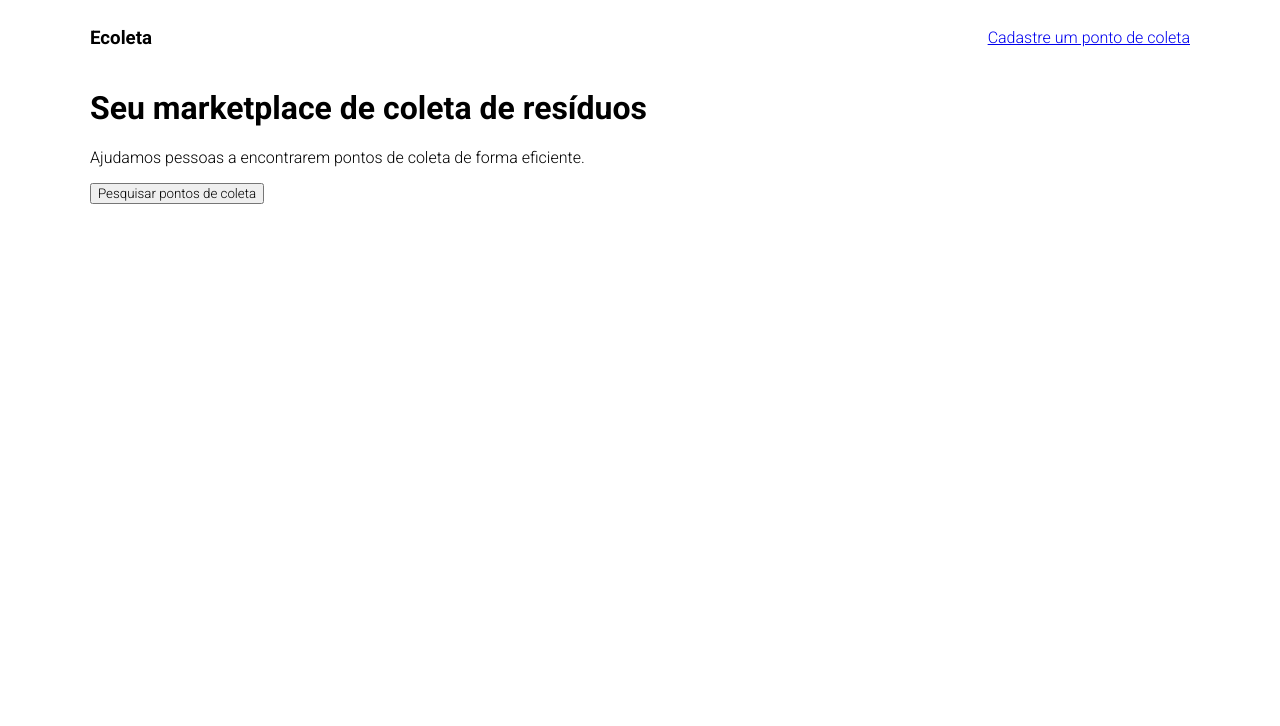
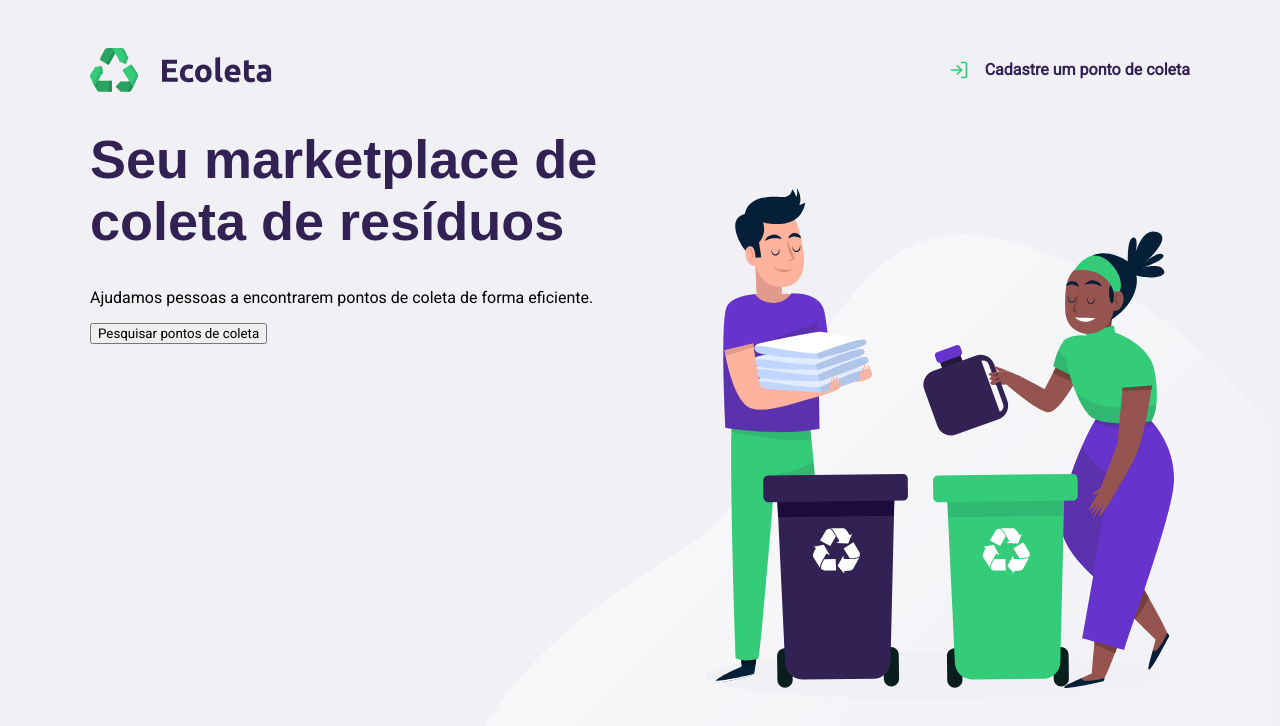
Before and after one commit to bredacoder/Next-Level-Week-1, a plain HTML site: page index.html in a window 1280 px wide. Drawn offline with Linux system fonts and the light colour scheme.

Commit message:
Quase pronto

```diff
--- a/index.html
+++ b/index.html
@@ -3,7 +3,7 @@
 <head>
     <meta charset="UTF-8">
     <meta name="viewport" content="width=device-width, initial-scale=1.0">
-    <link href="https://fonts.googleapis.com/css2?family=Roboto:wght@300;700&display=swap" rel="stylesheet">
+    <link href="https://fonts.googleapis.com/css2?family=Roboto&Ubuntu:wght@700&display=swap" rel="stylesheet">
     <link rel="stylesheet" href="styles/main.css">
     <title>Ecoleta</title>
 </head>
@@ -13,15 +13,20 @@
         <div class="content">
 
             <header>
-                <h3 class="red">Ecoleta</h3>
-                <a href="#">Cadastre um ponto de coleta</a>
+                <img src="/assets/logo.svg" alt="Logomarca">
+                <a href="#">
+                    <span></span>
+                    Cadastre um ponto de coleta</a>
             </header>
 
-            <h1 class="red">Seu marketplace de coleta de resíduos</h1>
+            <main>
+                <h1 class="red">Seu marketplace de coleta de resíduos</h1>
 
-            <p>Ajudamos pessoas a encontrarem pontos de coleta de forma eficiente.</p>
+                <p>Ajudamos pessoas a encontrarem pontos de coleta de forma eficiente.</p>
 
-            <button>Pesquisar pontos de coleta</button>
+                <button>Pesquisar pontos de coleta</button>
+            </main>
+
         </div>
     </div>
 
--- a/styles/main.css
+++ b/styles/main.css
@@ -1,15 +1,61 @@
+:root {
+    --title-color:#322153;
+}
+
 * {
     font-family: 'Roboto', sans-serif;
 }
 
-header {
+body {
+    background: #f0f0f5;
+}
+
+a {
+    text-decoration: none;
+}
+
+h1, h2, h3, h4, h5, h6 {
+    font-family: 'Ubuntu', sans-serif;
+    color: var(--title-color);
+}
+
+#page-home {
+    height: 100vh;
+    background: url('../assets/home-background.svg') no-repeat;
+    background-position: 35vw bottom;
+}
+
+#page-home .content {
+    width: 90%;
+    max-width: 1100px;
+    margin: 0 auto;
+}
+
+#page-home header {
+    margin-top: 48px;
     display: flex;
     align-items: center;
     justify-content: space-between;
 }
 
-.content {
-    width: 90%;
-    max-width: 1100px;
-    margin: 0 auto;
+#page-home header a {
+    display: flex;
+    color: var(--title-color);
+    font-weight: 700;
 }
+
+#page-home header a span {
+    margin-right: 16px;
+    display: flex;
+    background-image: url('../assets/log-in.svg');
+    width: 20px;
+    height: 20px;
+}
+
+#page-home main {
+    max-width: 560px;
+}
+
+#page-home main h1 {
+    font-size: 54px;
+}
```
